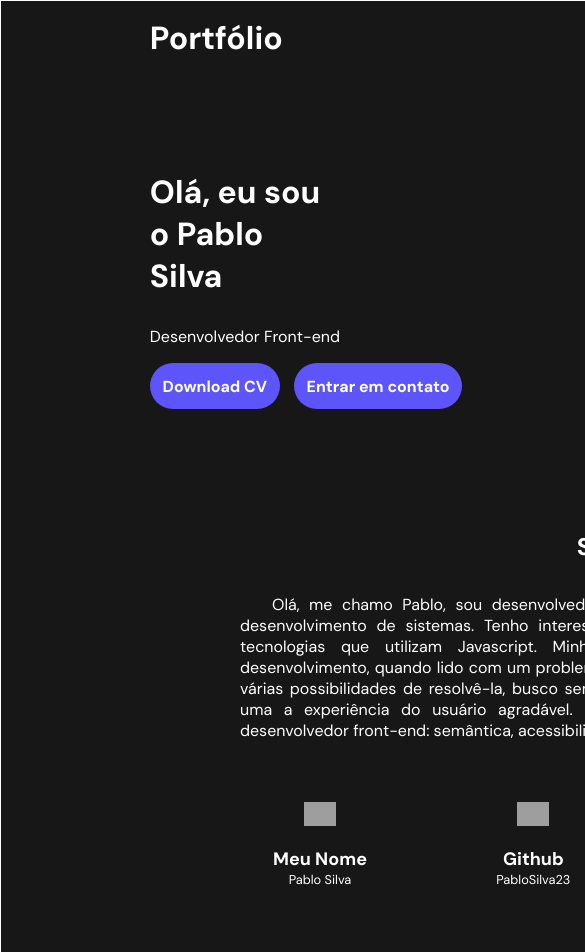
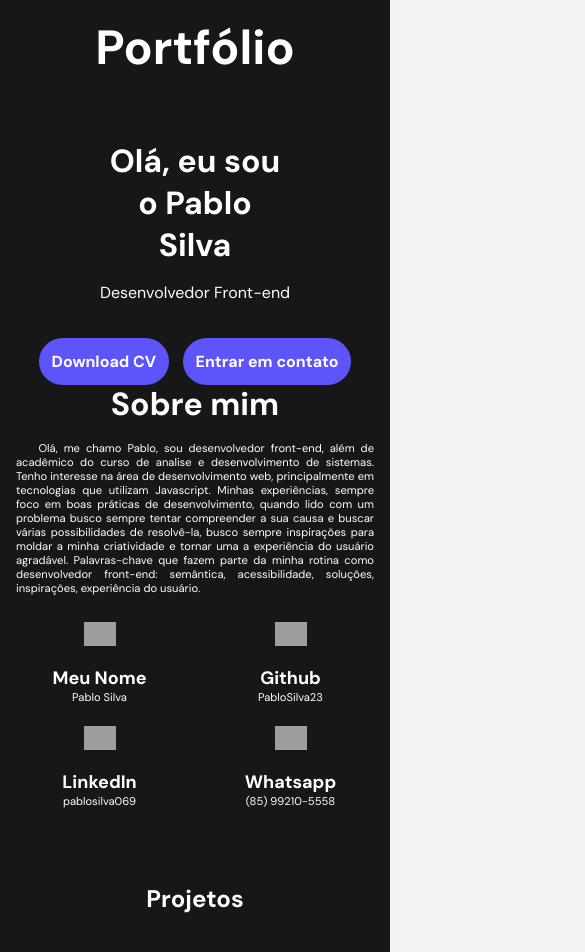
Before and after one commit to PabloSilva23/portfolio, a plain HTML site: page index.html in a window 390 px wide. Shown: the top 952 px of the page, 585 px wide, since content can reach past the window. Drawn offline with Linux system fonts and the light colour scheme; grey boxes are pictures that could not be loaded.

Commit message:
responsividade

```diff
--- a/estilo.css
+++ b/estilo.css
@@ -244,3 +244,93 @@ section:nth-child(4) {
 .skills-card .js {
     width: 4.5rem;
 }
+
+@media screen and (max-width: 580px) {
+
+    body {
+        width: 100%;
+    }
+    .container {
+        width: 100%;
+        border: none;
+        background-color: #171717;
+        color: white;
+    }
+    nav {
+        text-align: center;
+        display: block;
+        padding: 0;
+        padding-top: 1rem;
+    }
+    nav h1 {
+        font-size: 3rem;
+    }
+
+    .banner {
+        padding: 0;
+        position: relative;
+        left: 50%;
+        transform: translateX(-50%);
+        text-align: center;
+    }
+    .banner .apresentation {
+        width: 100%;
+        height: 13em;
+    }
+
+    .apresentation h1 {
+        margin: auto;
+    }
+
+    .apresentation p {
+        margin: 1rem 0;
+        padding-bottom: 2rem;
+    }
+
+    .banner img {
+        display: none;
+    }
+
+    nav ul {
+        display: none;
+    };
+
+    section:nth-child(1) {
+        margin-top: 0;
+    }
+    .about-me {
+        width: 100%;
+        margin-top: 6rem;
+        font-size: .3rem;
+    }
+
+    .about-me h1 {
+        font-size: 2rem;
+        margin-bottom: 1rem;
+    }
+
+    .about-me p {
+        font-size: .7rem;
+        padding: 0 1rem;
+    }
+
+    .social-media {
+        flex-wrap: wrap;
+        width: 90%;
+        margin: auto;
+        margin-top: 1rem;
+    }
+
+    .social-media img {
+        width: 2rem;
+    }
+
+    .card-projetos {
+        width: 90%;
+    }
+
+    .cards-project {
+        width: 7rem;
+        height: 10rem;
+    }
+};
--- a/index.html
+++ b/index.html
@@ -29,7 +29,7 @@
                 <a href="#about-me">Entrar em contato</a>
             </div>
             <div class="image">
-                <img src="programar.svg" alt="">
+                <img src="programar.svg" alt="pessoa programando">
             </div>
         </div>
         <section>
@@ -52,7 +52,6 @@
                             <div class="input-image">
                                 <a href="https://github.com/PabloSilva23" target="_blank"><img src="https://cdn.iconfinder.com/stored_data/234212/128/png?token=1644001043-GsKb1dfzYLV7TUGsEsqJfwIdHROK2oXtmCtVdxF%2B3vY%3D" alt="Github"></a>
                             </div>
-                            <!-- https://github.com/PabloSilva23 -->
                             <h3>Github</h3>
                             <p>PabloSilva23</p>
                         </div>
```
